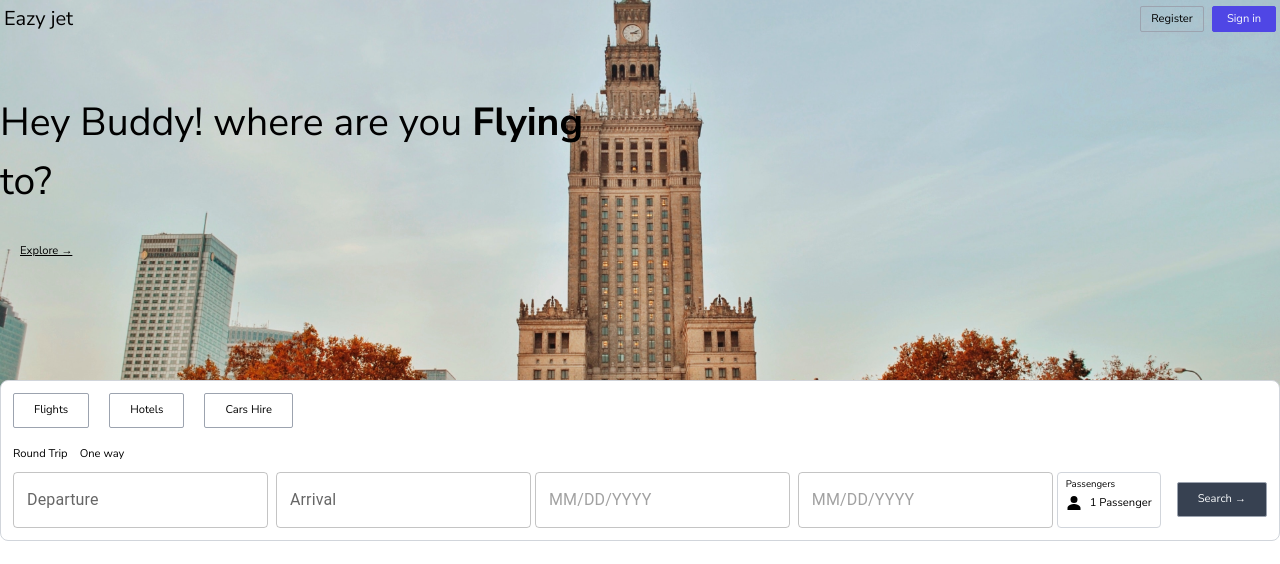
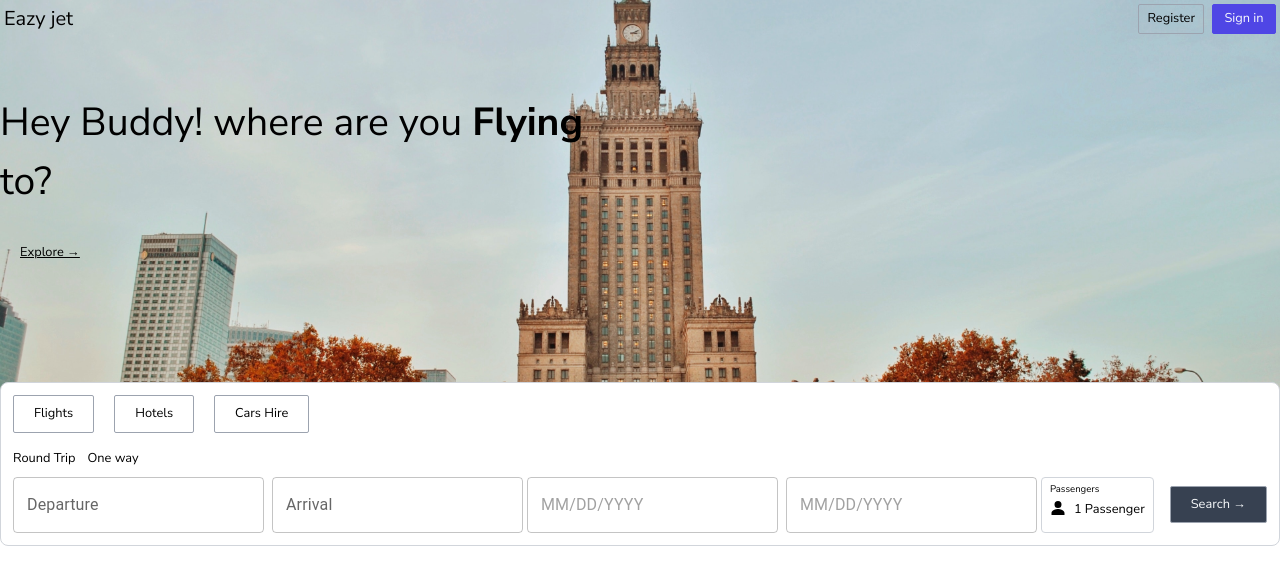
Before and after one commit to martin2986/flight-booking, a React (Vite) app in the folder frontend/: page / in a window 1280 px wide. Shown: the top 564 px of the page. Built offline with nearby package versions, Linux system fonts and the light colour scheme; no server answers.

Commit message:
modified font-size

```diff
--- a/frontend/src/components/PopularDestination/Card.tsx
+++ b/frontend/src/components/PopularDestination/Card.tsx
@@ -8,7 +8,7 @@ type CardProps = {
 const Card: FC<CardProps> = ({ image, country }) => {
   return (
     <div className=" md:h-48  mt-8">
-      <img src={image} alt={country} className="w-full h-4/5 object-fit rounded" />
+      <img src={image} loading="lazy" alt={country} className="w-full h-4/5 object-fit rounded" />
       <h4 className="text-sm md:text-base font-semibold mt-1">{country}</h4>
     </div>
   );
--- a/frontend/src/features/Flight/FlightDuration.tsx
+++ b/frontend/src/features/Flight/FlightDuration.tsx
@@ -30,7 +30,7 @@ const FlightDuration: FC<FlightDurationProps> = ({ time = 65, stopCount = 1 }) =
       <p className=" w-full text-center text-xs md:text-sm mt-1">{stop}</p>
       <div
         onClick={toggleDetailHandler}
-        className=" w-full text-center text-xs md:text-sm pt-2 cursor-pointer"
+        className=" w-full text-center text-xs md:text-sm pt-2 cursor-pointer text-indigo-500"
       >
         Flight details
       </div>
--- a/frontend/tailwind.config.js
+++ b/frontend/tailwind.config.js
@@ -5,8 +5,8 @@ export default {
     fontSize: {
       xxs: '0.4rem',
       xs: '0.6rem',
-      sm: '0.7rem',
-      base: '1rem',
+      sm: '0.8rem',
+      base: '1.1rem',
       xl: '1.25rem',
       '2xl': '1.5rem',
       '3xl': '1.953rem',
```
